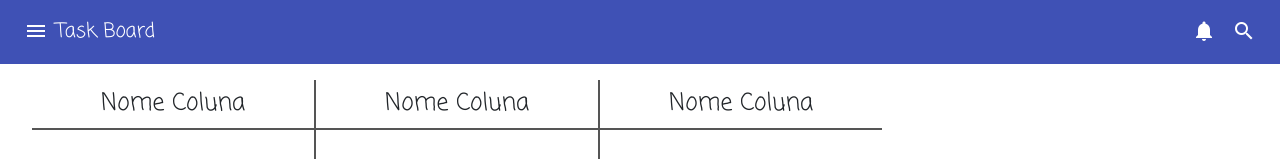
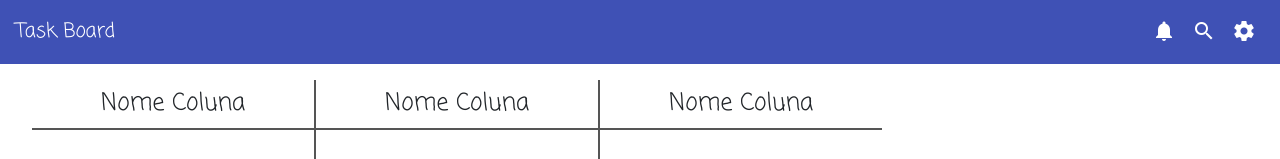
Before and after one commit to rafaelreis96/task-board, an Angular app: page / in a window 1280 px wide. Shown: the top 159 px of the page. Built offline with nearby package versions, Linux system fonts and the light colour scheme.

Commit message:
feat: add botao de config

```diff
--- a/src/app/layout/header/header.component.html
+++ b/src/app/layout/header/header.component.html
@@ -1,9 +1,6 @@
 <header>
   <mat-toolbar color="primary">
-    <button mat-icon-button class="example-icon" aria-label="Example icon-button with menu icon">
-      <mat-icon>menu</mat-icon>
-    </button>
-    <span>{{ title }}</span>
+    <h1>{{ title }}</h1>
     <span class="spacer"></span>
     <button mat-icon-button class="example-icon" aria-label="Example icon-button with share icon">
       <mat-icon>notifications</mat-icon>
@@ -11,5 +8,8 @@
     <button mat-icon-button class="example-icon favorite-icon" aria-label="Example icon-button with heart icon">
       <mat-icon>search</mat-icon>
     </button>
+    <button mat-icon-button class="example-icon favorite-icon" aria-label="Example icon-button with heart icon">
+      <mat-icon>settings</mat-icon>
+    </button>
   </mat-toolbar>
 </header>
```
